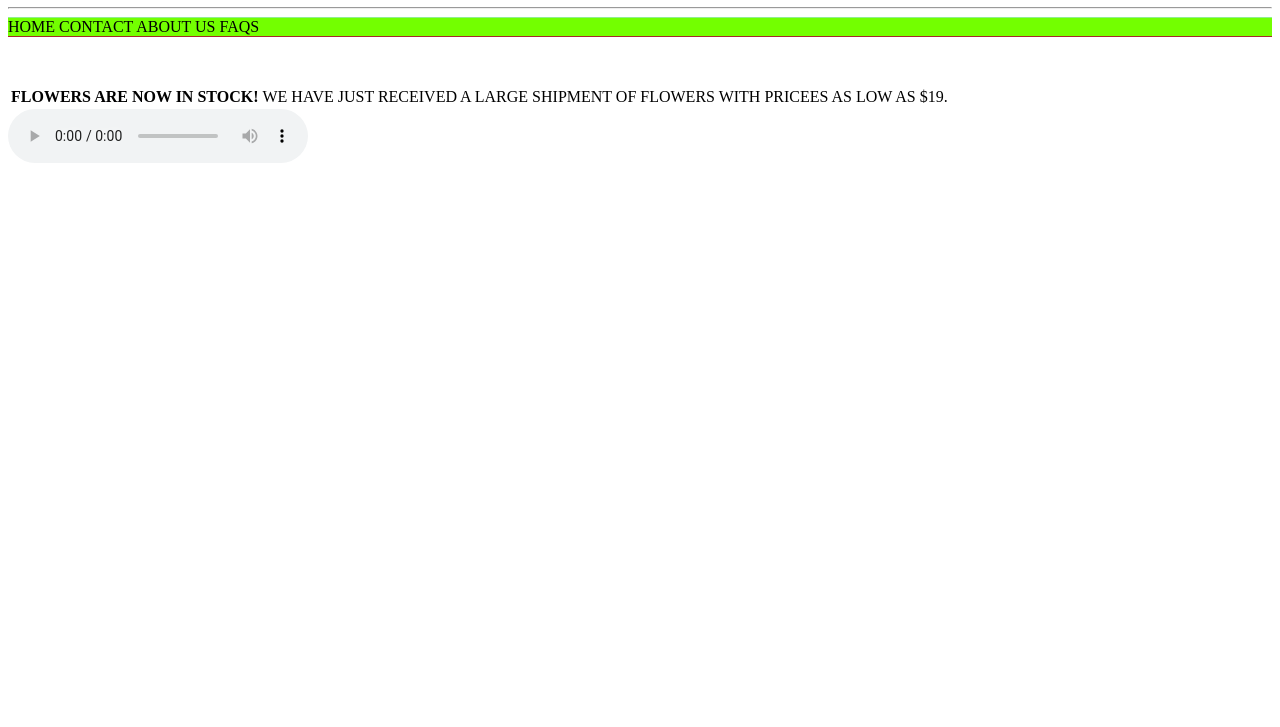
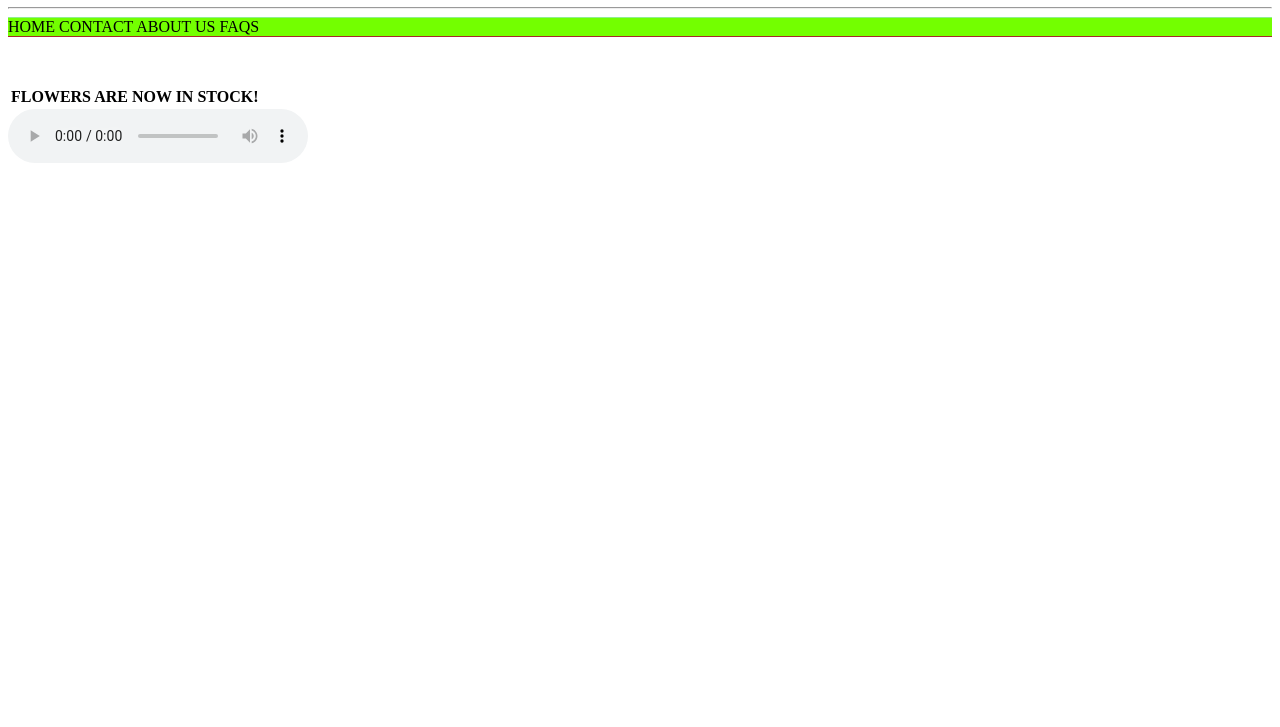
Before and after one commit to mehrajkb/Mehroo, a plain HTML site: page index.html in a window 1280 px wide. Shown: the part 73-800 px from the top of the page. Drawn offline with Linux system fonts and the light colour scheme.

Commit message:
Update index.html

```diff
--- a/index.html
+++ b/index.html
@@ -51,7 +51,7 @@
 
                 </na
 
-                <i>WE HAVE JUST RECEIVED A LARGE SHIPMENT OF FLOWERS WITH PRICEES AS LOW AS $19. </i>
+
                 </td>
             </tr>
         </table>
```
